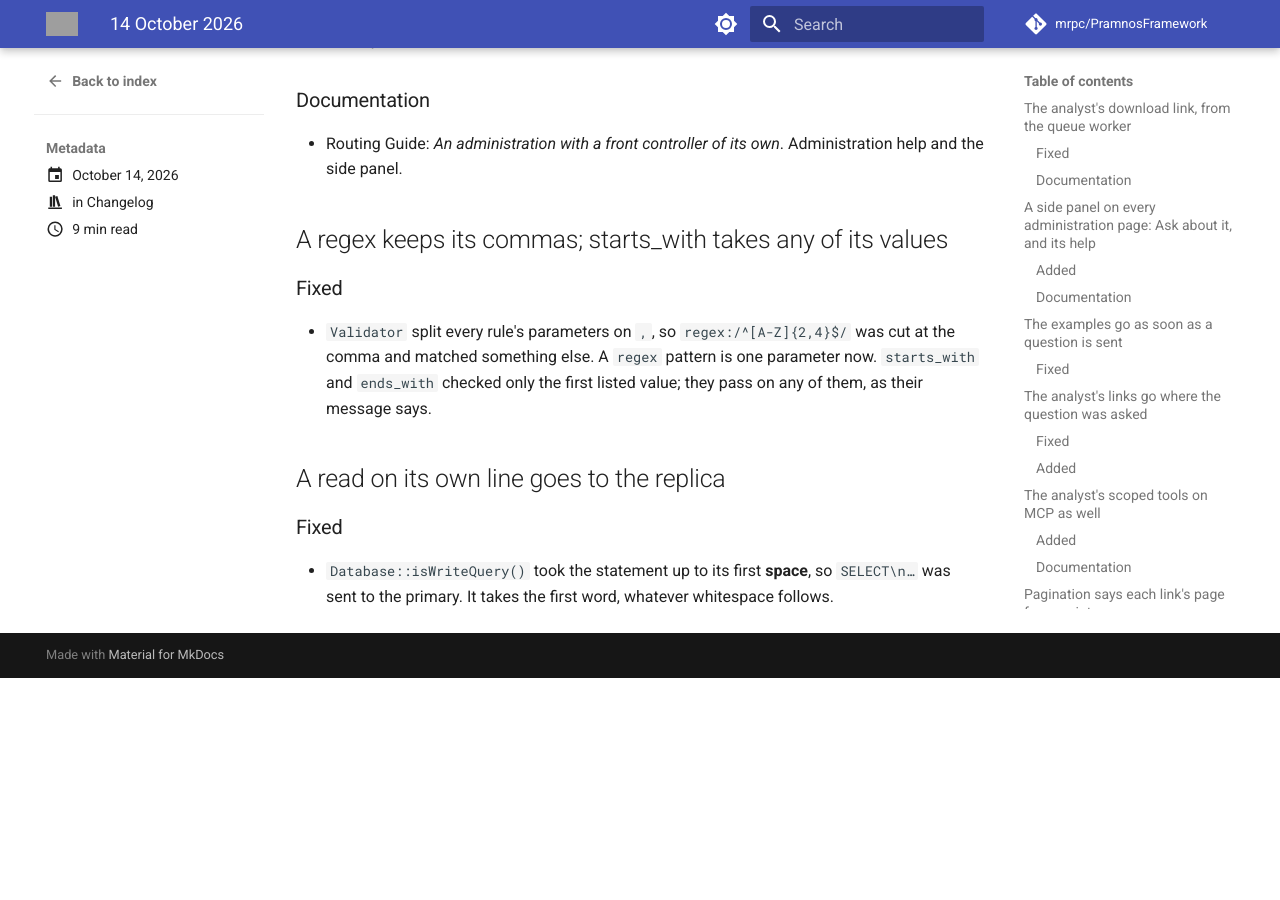
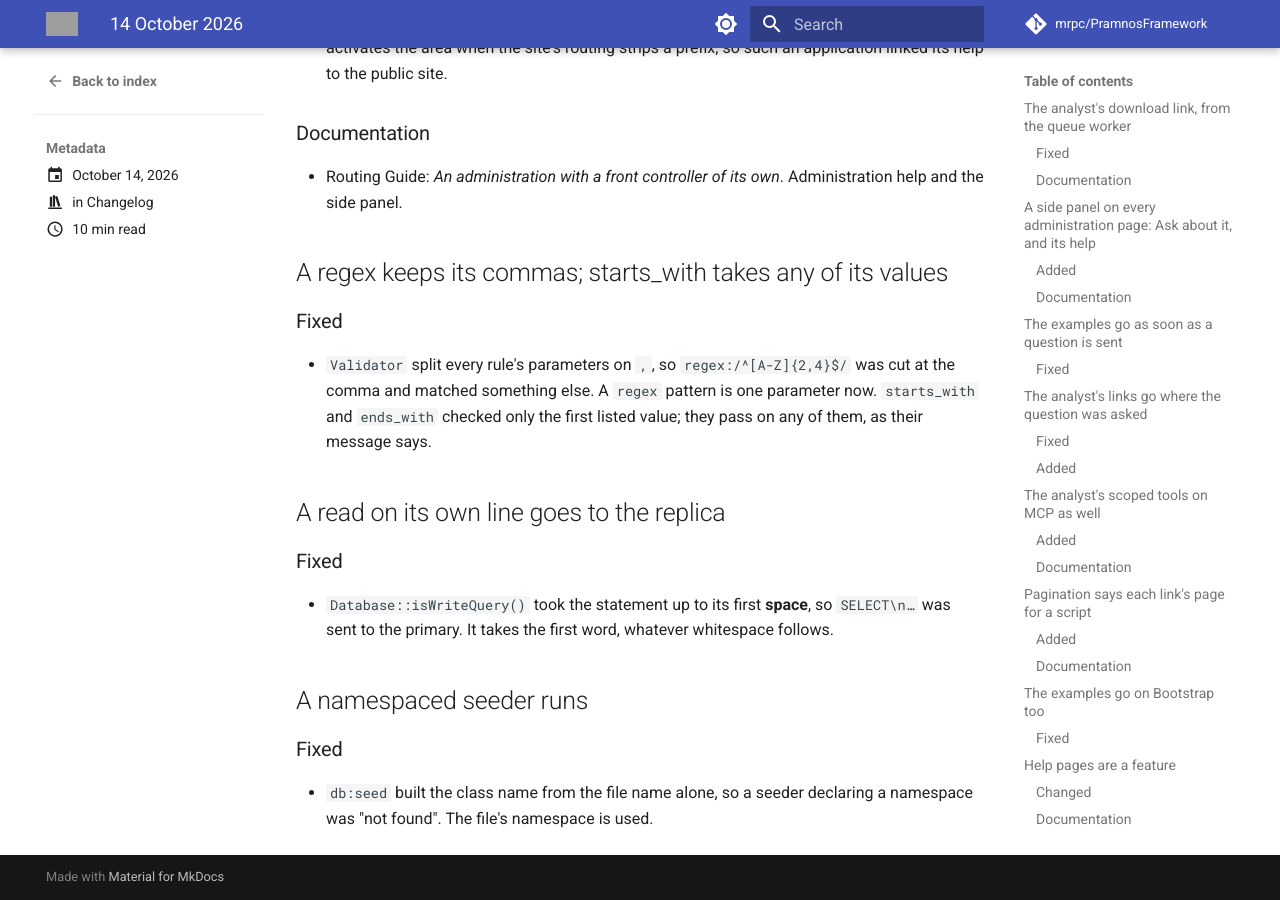
Before and after one commit to mrpc/PramnosFramework, an MkDocs documentation site: the page built from docs/version-history/posts/2026-10-14.md, in a window 1280 px wide and 900 px high, scrolled down 9368 px. Built offline with MkDocs 1.6.1 and Material for MkDocs 9.7.7, drawn with Linux system fonts in a browser that asks for light colours; comment, search, counter and statistics services are not loaded; before the commit the page ends 10046 px from its top, so only the background shows below that; some of the changed text lies outside the part shown; grey boxes are pictures that could not be loaded.

Commit message:
fix(console): db:seed runs a seeder declared in a namespace

```diff
--- a/docs/version-history/posts/2026-10-14.md
+++ b/docs/version-history/posts/2026-10-14.md
@@ -34,6 +34,7 @@ Twenty-seven entries today:
 - An application that is the administration says so
 - A regex keeps its commas; starts_with takes any of its values
 - A read on its own line goes to the replica
+- A namespaced seeder runs
 
 <!-- more -->
 
@@ -350,3 +351,10 @@ Twenty-seven entries today:
 
 - `Database::isWriteQuery()` took the statement up to its first **space**, so `SELECT\n…` was sent
   to the primary. It takes the first word, whatever whitespace follows.
+
+## A namespaced seeder runs
+
+### Fixed
+
+- `db:seed` built the class name from the file name alone, so a seeder declaring a namespace was
+  "not found". The file's namespace is used.
```
Also changed, not shown: other parts of docs/version-history/posts/2026-10-14.md (+1 -1 lines), docs/Pramnos_Testing_Guide.md (+2 -2 lines), 2 other files.
